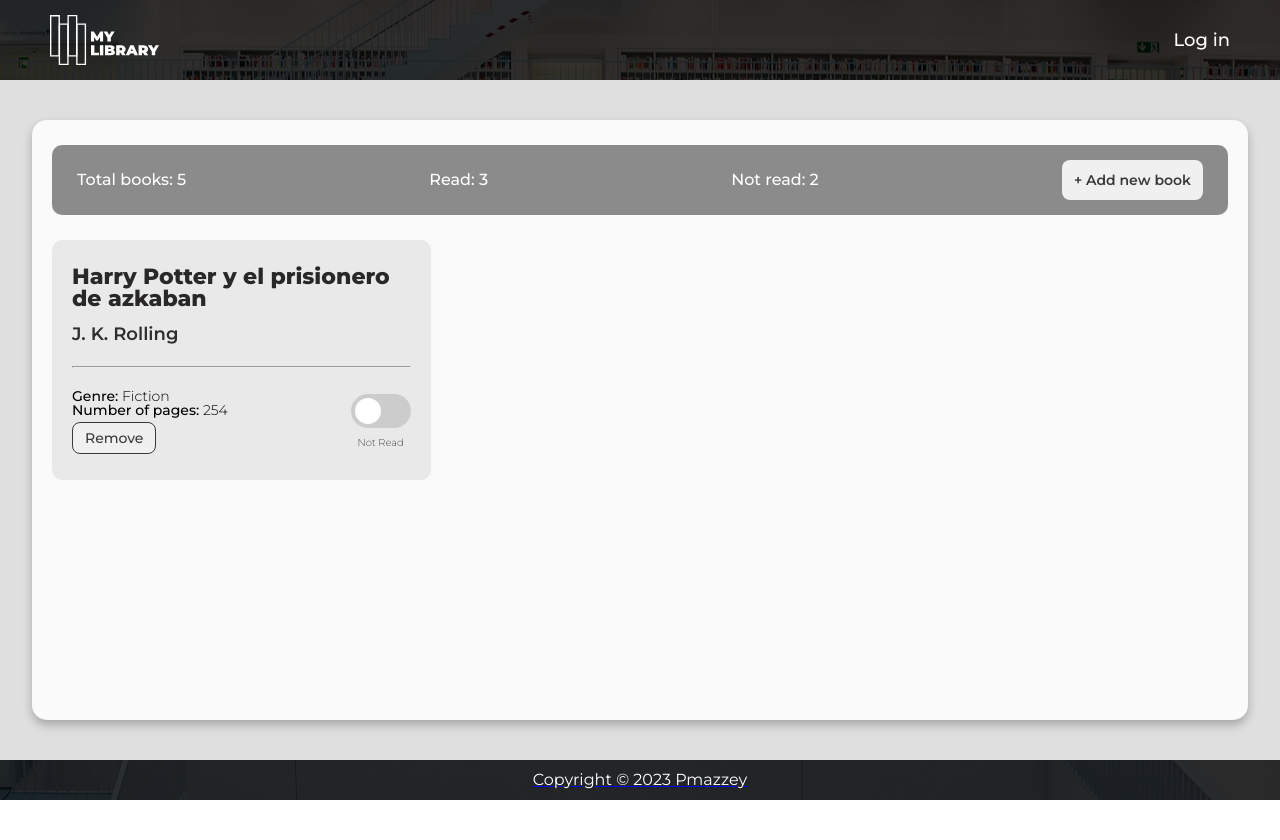
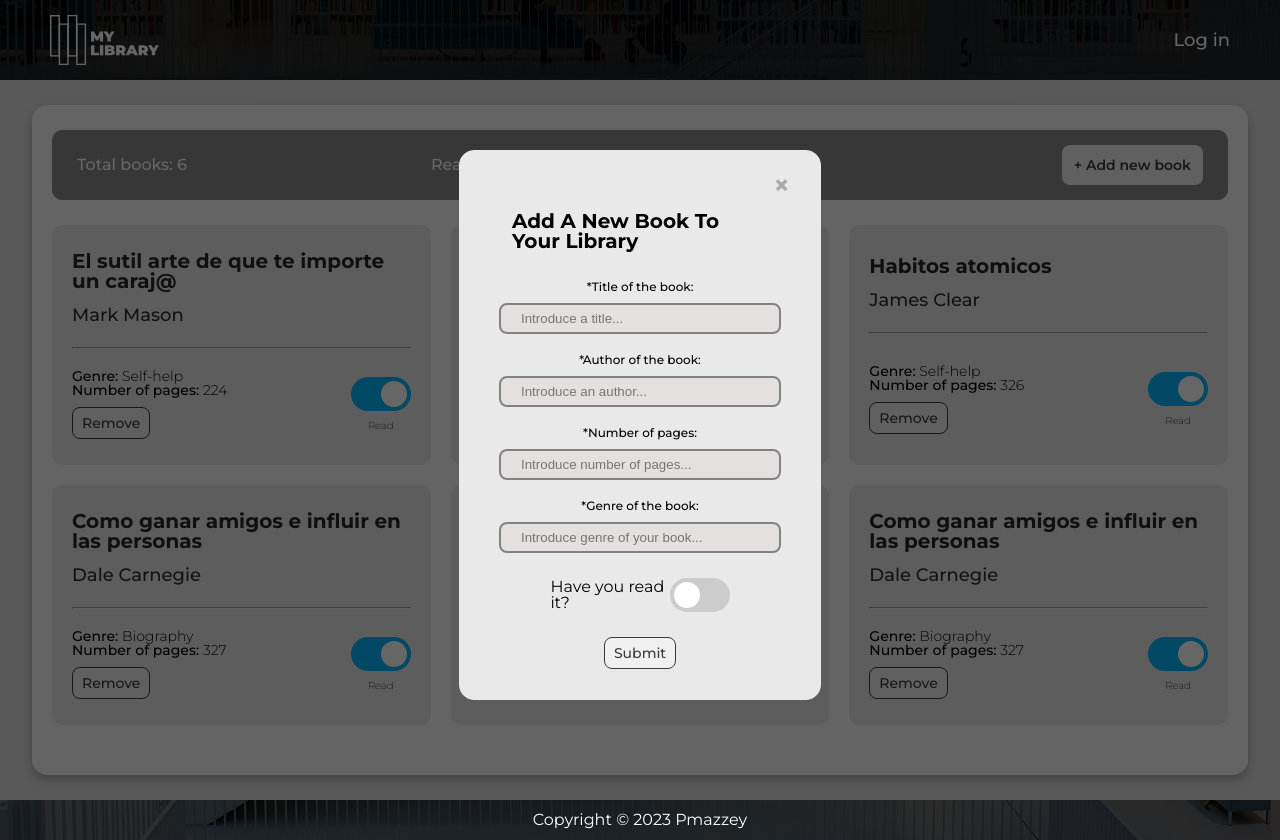
Before and after one commit to pmazzey31/library, a plain HTML site: page index.html in a window 1280 px wide. Both pictures are taken after a click on the button "+ Add new book". Before the commit the page ends 800 px from the top, so only its background shows below. Drawn offline with Linux system fonts and the light colour scheme.

Commit message:
JS file with part of the interaction for adding new books and modify read status

```diff
--- a/index.html
+++ b/index.html
@@ -21,10 +21,49 @@
     <main class="main-content">
         <div class="library">
             <div class="books-count">
-                <p class="books-count_text">Total books: <span id="totalBooks">5</span></p>
-                <p class="books-count_text">Read: <span id="totalBooks"></span>3</p>
-                <p class="books-count_text">Not read: <span id="totalBooks">2</span></p>
+                <p class="books-count_text">Total books: <span id="totalBooks">0</span></p>
+                <p class="books-count_text">Read: <span id="totalReadBooks">0</span></p>
+                <p class="books-count_text">Not read: <span id="totalNotReadBooks">0</span></p>
                 <button id="addNewBook">+ Add new book</button>
+
+                <!-- MODAL FOR NEW BOOK -->
+                <div id="myModal" class="modal">
+                    <div class="modal-content">
+                      <form action="#" class="newBookForm">
+                        <h2 class="form-title">Add A New Book To Your Library</h2>
+                        <div class="input">
+                            <label for="newBookTitle">*Title of the book:</label>
+                            <input type="text" id="newBookTitle" name="newBookTitle" placeholder="Introduce a title..." required>
+                        </div>
+                        <div class="input">
+                            <label for="newBookAuthor">*Author of the book:</label>
+                            <input type="text" id="newBookAuthor" name="newBookAuthor" placeholder="Introduce an author..." required>
+                        </div>
+                        <div class="input">
+                            <label for="newBookPages">*Number of pages:</label>
+                            <input type="number" id="newBookPages" name="newBookPages" placeholder="Introduce number of pages..." required>
+                        </div>
+                        <div class="input">
+                            <label for="newBookGenre">*Genre of the book:</label>
+                            <input type="text" id="newBookGenre" name="newBookGenre" placeholder="Introduce genre of your book..." required>
+                        </div>
+                        <div class="input2">
+                            <label for="newBookReadingStatus">Have you read it?</label>
+                            <div class="book-info-right">
+                                <label class="switch">
+                                    <input type="checkbox" class="modalCheckbox">
+                                    <span class="slider round"></span>
+                                </label>
+                            </div>
+                        </div>
+                        <div class="input">
+                            <button id="submitBook">Submit</button>
+                        </div>
+                      </form>
+                      <span class="closeModal">&times;</span>
+                    </div>
+                </div>
+
             </div>
             <div class="books-container">
 
@@ -38,11 +77,11 @@
                         <div class="book-info-left">
                             <p class="type-of-genre">Genre: <span class="genre">Fiction</span></p>
                             <p class="n-pages">Number of pages: <span class="pages">254</span></p>
-                            <button id="deleteBook">Remove</button>
+                            <button class="deleteBook">Remove</button>
                         </div>
                         <div class="book-info-right">
                             <label class="switch">
-                                <input type="checkbox">
+                                <input class="bookCheckbox" type="checkbox">
                                 <span class="slider round"></span>
                             </label>
                             <p class="reading-status">Not Read</p>
@@ -55,7 +94,7 @@
     </main>
     <div class="footer-background">
         <footer class="footer">
-            <a href="https://github.com/pmazzey31"><p>Copyright © 2023 Pmazzey</p></a>
+            <a href="https://github.com/pmazzey31" target="_blank"><p>Copyright © 2023 Pmazzey</p></a>
         </footer>
     </div>
     <script src="./index.js"></script>
--- a/index.js
+++ b/index.js
@@ -0,0 +1,194 @@
+let myLibrary = [
+{
+    title: "El sutil arte de que te importe un caraj@",
+    author: "Mark Mason",
+    genre: "Self-help",
+    pages: "224",
+    readStatus: true,
+}
+
+,{
+    title: "Metodo Lean Startup",
+    author: "Eric Ries",
+    genre: "Startups",
+    pages: "319",
+    readStatus: true,
+},
+
+{
+    title: "Habitos atomicos",
+    author: "James Clear",
+    genre: "Self-help",
+    pages: "326",
+    readStatus: true,
+},
+
+{
+    title: "Como ganar amigos e influir en las personas",
+    author: "Dale Carnegie",
+    genre: "Biography",
+    pages: "327",
+    readStatus: true,
+},
+
+{
+    title: "Fuego y Sangre",
+    author: "George R. R. Martin",
+    genre: "Fiction",
+    pages: "448",
+    readStatus: false,
+},
+
+{
+    title: "Como ganar amigos e influir en las personas",
+    author: "Dale Carnegie",
+    genre: "Biography",
+    pages: "327",
+    readStatus: true,
+},
+];
+
+function Book(title, author, pages, genre, readingStatus) {
+    this.title = title;
+    this.author = author;
+    this.pages = pages;
+    this.genre = genre;
+    this.readStatus = readingStatus;
+  }
+
+function displayBooks(library) {
+    const booksContainer = document.querySelector(".books-container");
+    booksContainer.innerHTML = "";
+    for(let i=0; i<library.length; i++){
+        booksContainer.innerHTML = booksContainer.innerHTML + createBook(library[i])
+    }
+}
+
+
+const createBook =  (book) => {
+    const newBook = `
+        <div class="book">
+            <div class="book-main-info">
+                <h2 class="book-title">${book.title}</h2>
+                <p class="author">${book.author}</p>
+                <hr>
+            </div>
+            <div class="book-info">
+                <div class="book-info-left">
+                    <p class="type-of-genre">Genre: <span class="genre">${book.genre}</span></p>
+                    <p class="n-pages">Number of pages: <span class="pages">${book.pages}</span></p>
+                    <button class="deleteBook">Remove</button>
+                </div>
+                <div class="book-info-right">
+                    <label class="switch">
+                        <input type="checkbox" class="bookCheckbox" ${book.readStatus? "checked" : ""}>
+                        <span class="slider round"></span>
+                    </label>
+                    <p class="reading-status">${book.readStatus? "Read" : "Not read"}</p>
+                </div>
+            </div>
+        </div>
+    `;
+    return newBook
+}
+
+
+displayBooks(myLibrary);
+
+
+//MODAL FOR NEW BOOK
+
+// Get the modal
+var modal = document.getElementById("myModal");
+
+// Get the button that opens the modal
+var addNewBook = document.getElementById("addNewBook");
+
+// Get the <span> element that closes the modal
+var closeModal = document.getElementsByClassName("closeModal")[0];
+
+// When the user clicks on the button, open the modal
+addNewBook.onclick = function() {
+  modal.style.display = "block";
+}
+
+// When the user clicks on <span> (x), close the modal
+closeModal.onclick = function() {
+  modal.style.display = "none";
+}
+
+// When the user clicks anywhere outside of the modal, close it
+window.onclick = function(event) {
+  if (event.target == modal) {
+    modal.style.display = "none";
+  }
+}
+
+//SUBMIT FORM FROM MODAL
+var newBookForm = document.querySelector(".newBookForm");
+var newBookTitle = document.querySelector("#newBookTitle");
+var newBookAuthor = document.querySelector("#newBookAuthor");
+var newBookPages = document.querySelector("#newBookPages");
+var newBookGenre = document.querySelector("#newBookGenre");
+var newBookReadingStatus = document.querySelector(".modalCheckbox");
+newBookForm.addEventListener('submit', addBookToLibrary);
+
+
+function addBookToLibrary(event) {
+    event.preventDefault();
+    const CreatingNewBook = new Book(newBookTitle.value, newBookAuthor.value, newBookPages.value, newBookGenre.value, newBookReadingStatus.checked)
+    myLibrary.push(CreatingNewBook);
+    displayBooks(myLibrary);
+    readingTextStatus()
+};
+
+
+//CHANGE BOOKS COUNT BOX
+
+var totalBooks = document.getElementById("totalBooks");
+var totalReadBooks = document.getElementById("totalReadBooks");
+var totalNotReadBooks = document.getElementById("totalNotReadBooks");
+var submitBook = document.getElementById("submitBook");
+var deleteBook = document.querySelectorAll(".deleteBook");
+
+function setBooksCount(){
+    totalBooks.textContent = `${myLibrary.length}`;
+    let read = 0;
+    for(let i=0; i<myLibrary.length; i++){
+        if(myLibrary[i].readStatus === true){
+            read += 1;
+        };
+    }
+    totalReadBooks.textContent = `${read}`;
+    totalNotReadBooks.textContent = `${myLibrary.length - read}`
+}
+
+setBooksCount();
+
+submitBook.onclick = function() {
+    setBooksCount();
+};
+
+for (let i = 0; i < deleteBook.length; i++) {
+    deleteBook[i].addEventListener("click", function() {
+        setBooksCount();
+});
+}
+
+
+//CHECKBOX TEXT STATUS
+function readingTextStatus() {
+    var checkbox = document.querySelectorAll(".bookCheckbox");
+    var readingStatus = document.querySelectorAll(".reading-status");
+
+    for (let i = 0; i < checkbox.length; i++) {
+        checkbox[i].addEventListener('change', function() {
+            if(myLibrary[i].readStatus === true){
+                myLibrary[i].readStatus = false;
+                readingStatus[i].textContent = "Not Read";
+            } else {
+                myLibrary[i].readStatus = true;
+                readingStatus[i].textContent = "Read";
+            }})
+    }
+}
--- a/styles/styles.css
+++ b/styles/styles.css
@@ -99,6 +99,104 @@ body {
     color: #f8f6f6;
 }
 
+/* MODAL */
+.modal {
+    display: none; /* Hidden by default */
+    position: fixed; /* Stay in place */
+    z-index: 1; /* Sit on top */
+    left: 0;
+    top: 0;
+    width: 100%; /* Full width */
+    height: 100%; /* Full height */
+    overflow: auto; /* Enable scroll if needed */
+    background-color: rgb(0,0,0); /* Fallback color */
+    background-color: rgba(0,0,0,0.6); /* Black w/ opacity */
+  }
+
+  .modal-content {
+    background: #e9e9e9;
+    margin: 150px auto 0px auto; /* 15% from the top and centered */
+    padding: 20px;
+    border: 1px solid #e9e9e9;
+    width: 25%; /* Could be more or less, depending on screen size */
+    display: flex;
+    flex: column;
+    border-radius: 15px;
+    justify-content: center;
+    position: relative;
+  }
+
+  /* The Close Button */
+  .closeModal {
+    color: #aaa;
+    position: absolute;
+    right: 30px;
+    font-size: 28px;
+    font-weight: bold;
+  }
+
+  .closeModal:hover,
+  .closeModal:focus {
+    color: black;
+    text-decoration: none;
+    cursor: pointer;
+  }
+
+  .newBookForm{
+    display: flex;
+    flex-direction: column;
+    justify-content: center;
+    align-items: center;
+    width: 80%;
+  }
+
+  .form-title {
+    font-size: 20px;
+    font-weight: 700;
+    padding-top: 40px;
+    padding-bottom: 20px;
+  }
+
+  .input {
+    padding: 10px 0px;
+    display: flex;
+    flex-direction: column;
+    align-items: center;
+    width: 100%;
+  }
+
+  .input label {
+    padding-bottom: 10px;
+    font-size: 12px;
+    font-weight: 500;
+  }
+
+  .input input{
+    background-color: #e4e0e0;
+    border: 2px solid #838282;
+    border-radius: 8px;
+    height: 25px;
+    width: 100%;
+    padding-left: 20px;
+  }
+
+  .input2 {
+    padding: 15px 0px;
+    display: flex;
+    flex-direction: row;
+    align-items: center;
+    justify-content: space-around;
+    width: 70%;
+  }
+
+  .newBookGenre {
+    background-color: #e4e0e0;
+    border: 2px solid #838282;
+    border-radius: 15px;
+    height: 25px;
+    width: 100%;
+  }
+
 .books-container{
     width: 100%;
     height: 80%;
@@ -129,15 +227,15 @@ body {
 }
 
 .book-title {
-    font-size: 22px;
+    font-size: 20px;
     color: #292727;
-    font-weight: 800;
+    font-weight: 700;
     padding-bottom: 15px;
 }
 
 .author{
     font-size: 18px;
-    font-weight: 600;
+    font-weight: 500;
     color: #2e2e2e;
     padding-bottom: 15px;
 }
@@ -165,7 +263,7 @@ body {
     text-align: center;
 }
 
-#deleteBook {
+.deleteBook, #submitBook {
   background-color: rgb(240, 240, 240);
   color: #3a3a3a;
   border-radius: 8px;
@@ -178,7 +276,7 @@ body {
   line-height: 20px;
   list-style: none;
   margin: 0;
-  padding: 5px 12px;
+  padding: 5px 9px;
   text-align: center;
   transition: all 200ms;
   vertical-align: baseline;
@@ -186,11 +284,15 @@ body {
   user-select: none;
   -webkit-user-select: none;
   touch-action: manipulation;
-  margin-top: 5px;
+  margin-top: 10px;
   border: 1px solid #3a3a3a;
 }
 
-#deleteBook:hover {
+#submitBook{
+  margin: 0;
+}
+
+.deleteBook:hover, #submitBook:hover {
     background-color: rgb(36, 35, 35);
     color: #f8f6f6;
 }
@@ -323,6 +425,10 @@ body {
     font-size: 16px;
 }
 
+.footer a, .footer a:visited {
+  text-decoration: none;
+}
+
 @media only screen and (max-width: 600px) {
     .books-count{
         height: 150px;
@@ -339,4 +445,14 @@ body {
         gap: 20px;
         justify-content: center;
     }
+
+    .modal-content{
+      width: 80%;
+    }
 }
+
+@media only screen and (max-width: 1000px) {
+  .modal-content{
+    width: 60%;
+  }
+}
```
